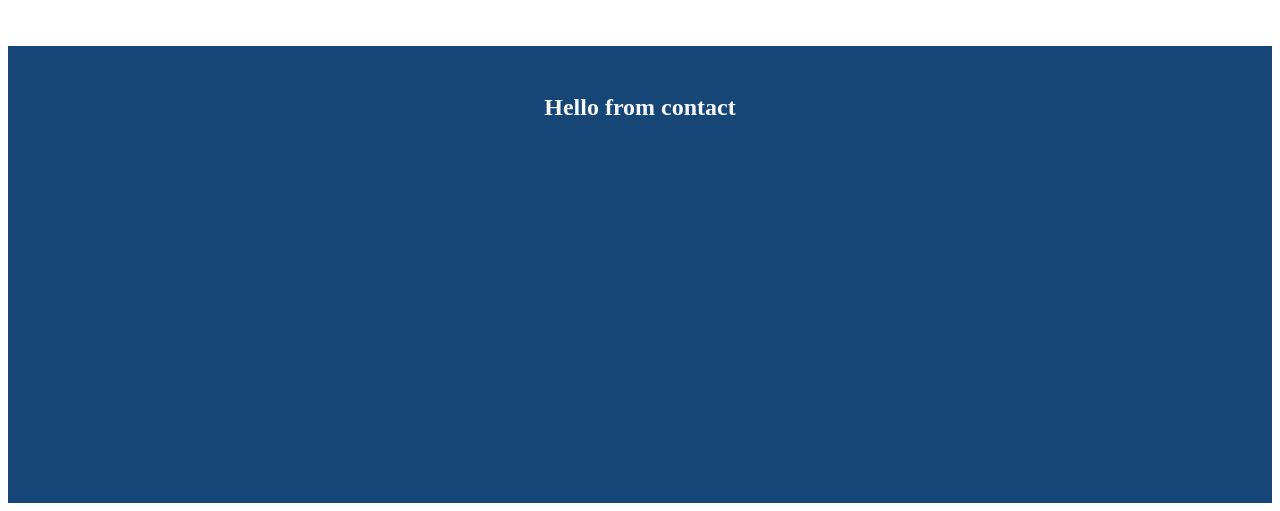
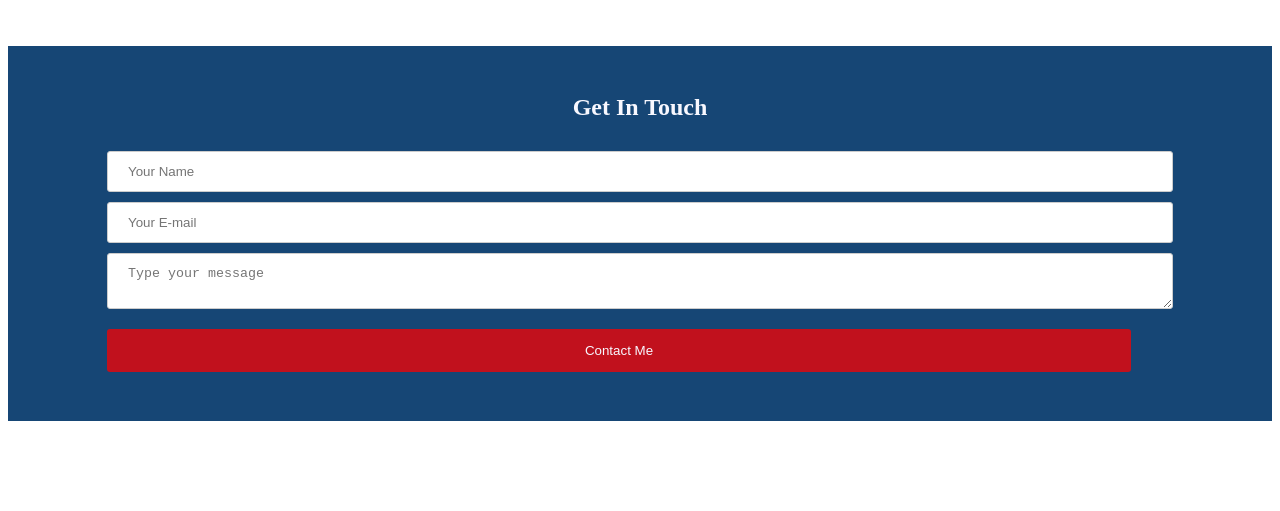
Before and after one commit to krichdev/krichdev.github.io, a Gatsby site: page / in a window 1280 px wide. Shown: the part 1395-1906 px from the top of the page. After the commit the page ends 1824 px from the top, so only its background shows below. Built offline with nearby package versions, Linux system fonts and the light colour scheme; Gatsby itself is replaced by a stand-in of ours.

Commit message:
Work on #3: starting contact form layout

```diff
--- a/package.json
+++ b/package.json
@@ -13,7 +13,7 @@
     "gatsby-plugin-sharp": "^1.6.47",
     "gatsby-plugin-styled-components": "^2.0.11",
     "gatsby-source-filesystem": "^1.5.38",
-    "gatsby-transformer-remark": "^1.7.43",
+    "gatsby-transformer-remark": "^1.7.44",
     "gatsby-transformer-sharp": "^1.6.26",
     "react-helmet": "^5.2.0",
     "styled-components": "^3.3.2"
--- a/src/components/contact.js
+++ b/src/components/contact.js
@@ -6,18 +6,50 @@ const ContactWrapper = styled.div`
     width: 100%;
     padding: 1.8em 0;
     background-color: #164675;
-    height: 400px;
     display: flex;
-    justify-content: center;
-    h2 {
-        color: ghostwhite;
+    flex-direction: column;
+    align-items: center;
+    color: ghostwhite;
+`
+const ContactForm = styled.form`
+    input, textarea {
+      width: 80vw;
+      display: block;
+      padding: 12px 20px;
+      margin: 10px 0;
+      border: 1px solid #ccc;
+      border-radius: 3px;
+    }
+
+    input[type=submit] {
+      width: 80vw;
+      background-color: #c1111d;
+      color: ghostwhite;
+      cursor: pointer;
+      padding: 14px 20px;
+      margin: 20px 0;
+      border-radius: 3px;
+      border: none;
+      &:hover {
+        background-color: #ad0f1a;
+      }
     }
 `
 
 const Contact = () => (
   <ContactWrapper>
-    <h2>Hello from contact</h2>
-  </ContactWrapper>
+    <h2>Get In Touch</h2>
+    <ContactForm>
+      <input type="text" placeholder="Your Name" required />
+
+      <input type="email" placeholder="Your E-mail" required />
+
+      <textarea placeholder="Type your message" required />
+
+      <input type="submit" value="Contact Me" />
+
+    </ContactForm>
+  </ContactWrapper >
 )
 
 export default Contact
--- a/src/components/projectcard.js
+++ b/src/components/projectcard.js
@@ -7,6 +7,16 @@ const ProjectCardWrapper = styled.div`
   width: 30%;
   margin-bottom: 15px;
   color: ghostwhite;
+  img {
+    transition: all 0.6s ease-in-out !important;
+    filter: grayscale(100);
+  }
+  &:hover {
+    img {
+      transform: scale(1.15);
+      filter: grayscale(0);
+    }
+  }
   h3 {
     text-align: center;
   }
```
Also changed, not shown: 1 other file.
